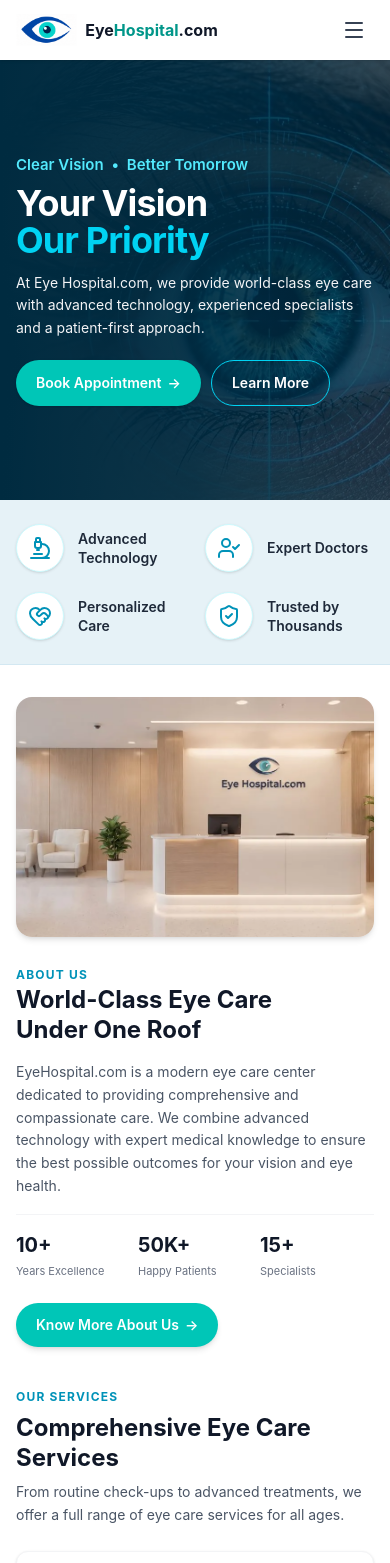
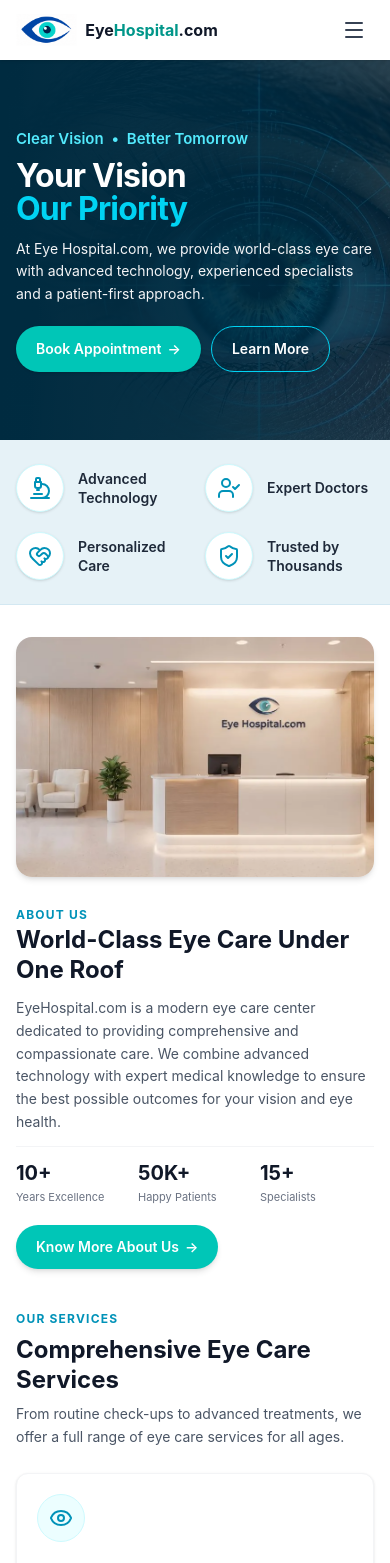
Before and after one commit to NoumaArshad122/Eye-care-, a React (Vite) app: page / in a window 390 px wide. Shown: the top 1563 px of the page. Built offline with nearby package versions, Linux system fonts and the light colour scheme.

Commit message:
Fix tablet layout for About section and Hero section

```diff
--- a/src/Components/About.jsx
+++ b/src/Components/About.jsx
@@ -7,7 +7,7 @@ export default function Aboutus() {
             <div className="grid grid-cols-1 md:grid-cols-2 gap-6 sm:gap-8 md:gap-12 items-center">
 
                 <div className="relative">
-                    <div className="w-full h-[240px] sm:h-[320px] md:h-[420px] overflow-hidden rounded-2xl md:rounded-none shadow-md">
+                    <div className="w-full h-[240px] sm:h-[320px] md:h-[400px] lg:h-[450px] overflow-hidden rounded-2xl shadow-md">
                         <img
                             src={Reception}
                             alt="Hospital Reception"
@@ -18,32 +18,32 @@ export default function Aboutus() {
                     </div>
                 </div>
 
-                <div className="space-y-4 sm:space-y-6">
+                <div className="space-y-3 sm:space-y-4 md:space-y-4 lg:space-y-6">
 
                     <span className="text-xs md:text-sm tracking-widest uppercase text-cyan-600 font-bold">
                         ABOUT US
                     </span>
 
-                    <h2 className="text-2xl sm:text-3xl md:text-5xl font-bold text-gray-900 leading-tight">
-                        World-Class Eye Care <br /> Under One Roof
+                    <h2 className="text-2xl sm:text-3xl md:text-3xl lg:text-4xl xl:text-5xl font-bold text-gray-900 leading-tight">
+                        World-Class Eye Care <br className="hidden sm:block" /> Under One Roof
                     </h2>
 
                     <p className="text-gray-600 text-sm md:text-base leading-relaxed">
                         EyeHospital.com is a modern eye care center dedicated to providing comprehensive and compassionate care. We combine advanced technology with expert medical knowledge to ensure the best possible outcomes for your vision and eye health.
                     </p>
 
-                    <div className="grid grid-cols-3 gap-2 sm:gap-4 pt-4 border-t border-gray-100">
+                    <div className="grid grid-cols-3 gap-2 sm:gap-3 md:gap-4 pt-3 sm:pt-4 border-t border-gray-100">
                         <div>
-                            <h3 className="text-xl sm:text-2xl md:text-3xl font-bold text-gray-900">10+</h3>
-                            <p className="text-[11px] sm:text-xs md:text-sm text-gray-500 mt-1">Years Excellence</p>
+                            <h3 className="text-xl sm:text-2xl lg:text-3xl font-bold text-gray-900">10+</h3>
+                            <p className="text-[11px] sm:text-xs md:text-xs lg:text-sm text-gray-500 mt-0.5">Years Excellence</p>
                         </div>
                         <div>
-                            <h3 className="text-xl sm:text-2xl md:text-3xl font-bold text-gray-900">50K+</h3>
-                            <p className="text-[11px] sm:text-xs md:text-sm text-gray-500 mt-1">Happy Patients</p>
+                            <h3 className="text-xl sm:text-2xl lg:text-3xl font-bold text-gray-900">50K+</h3>
+                            <p className="text-[11px] sm:text-xs md:text-xs lg:text-sm text-gray-500 mt-0.5">Happy Patients</p>
                         </div>
                         <div>
-                            <h3 className="text-xl sm:text-2xl md:text-3xl font-bold text-gray-900">15+</h3>
-                            <p className="text-[11px] sm:text-xs md:text-sm text-gray-500 mt-1">Specialists</p>
+                            <h3 className="text-xl sm:text-2xl lg:text-3xl font-bold text-gray-900">15+</h3>
+                            <p className="text-[11px] sm:text-xs md:text-xs lg:text-sm text-gray-500 mt-0.5">Specialists</p>
                         </div>
                     </div>
 
--- a/src/Components/Hero.jsx
+++ b/src/Components/Hero.jsx
@@ -2,7 +2,7 @@ export default function Hero() {
   return (
     <section
       id="home"
-      className="relative flex min-h-[440px] sm:min-h-[500px] lg:min-h-[560px] w-full items-center overflow-hidden bg-[#002b40] py-5 sm:py-10 md:py-20"
+      className="relative flex min-h-[380px] sm:min-h-[420px] md:min-h-[460px] lg:min-h-[520px] w-full items-center overflow-hidden bg-[#002b40] py-6 sm:py-8 md:py-10 lg:py-14"
     >
       {/* Background Image with LCP Optimization */}
       <img
@@ -15,7 +15,7 @@ export default function Hero() {
       />
 
       {/* Gradient Overlay */}
-      <div className="absolute inset-0 bg-gradient-to-r from-[#002b40] via-[#002b40]/85 to-[#002b40]/40 md:via-[#002b40]/55 md:to-transparent" />
+      <div className="absolute inset-0 bg-gradient-to-r from-[#002b40] via-[#002b40]/90 to-[#002b40]/50 md:via-[#002b40]/75 md:to-transparent" />
 
       {/* Content Container */}
       <div className="relative z-10 mx-auto w-full max-w-7xl px-4 sm:px-6 lg:px-8 text-white">
@@ -23,7 +23,7 @@ export default function Hero() {
           Clear Vision <span className="px-1">•</span> Better Tomorrow
         </p>
 
-        <h1 className="text-[clamp(36px,7.5vw,84px)] font-bold leading-[1.04] tracking-tight">
+        <h1 className="text-[clamp(32px,6vw,84px)] font-bold leading-[1.05] tracking-tight">
           Your Vision
           <br />
           <span className="text-cyan-400">Our Priority</span>
@@ -38,14 +38,14 @@ export default function Hero() {
         <div className="mt-5 flex flex-wrap gap-2.5 sm:gap-3">
           <a
             href="#appointment"
-            className="rounded-full bg-[#00c6b7] hover:bg-[#00b5a8] px-5 py-3 sm:px-6 sm:py-3 md:px-7 md:py-3.5 text-sm sm:text-sm md:text-base font-semibold text-white transition-all inline-flex items-center justify-center gap-1.5 shadow-sm"
+            className="whitespace-nowrap rounded-full bg-[#00c6b7] hover:bg-[#00b5a8] px-5 py-3 sm:px-6 sm:py-3 md:px-7 md:py-3.5 text-sm sm:text-sm md:text-base font-semibold text-white transition-all inline-flex items-center justify-center gap-1.5 shadow-sm"
           >
             <span>Book Appointment</span>
             <span className="text-sm">→</span>
           </a>
           <a
             href="#about"
-            className="rounded-full border border-cyan-400 hover:bg-white hover:text-gray-900 px-5 py-3 sm:px-6 sm:py-3 md:px-7 md:py-3.5 text-sm sm:text-sm md:text-base font-semibold text-white transition-all inline-flex items-center justify-center"
+            className="whitespace-nowrap rounded-full border border-cyan-400 hover:bg-white hover:text-gray-900 px-5 py-3 sm:px-6 sm:py-3 md:px-7 md:py-3.5 text-sm sm:text-sm md:text-base font-semibold text-white transition-all inline-flex items-center justify-center"
           >
             Learn More
           </a>
```
